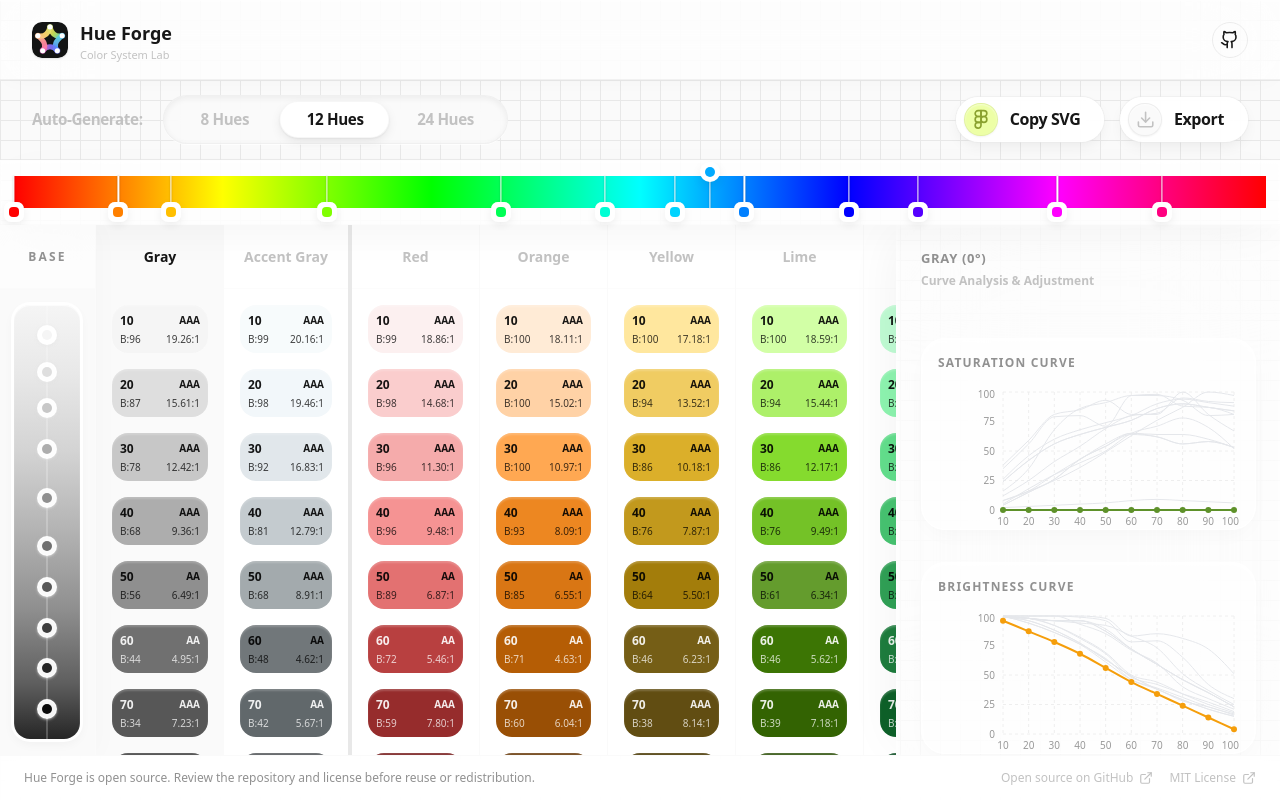
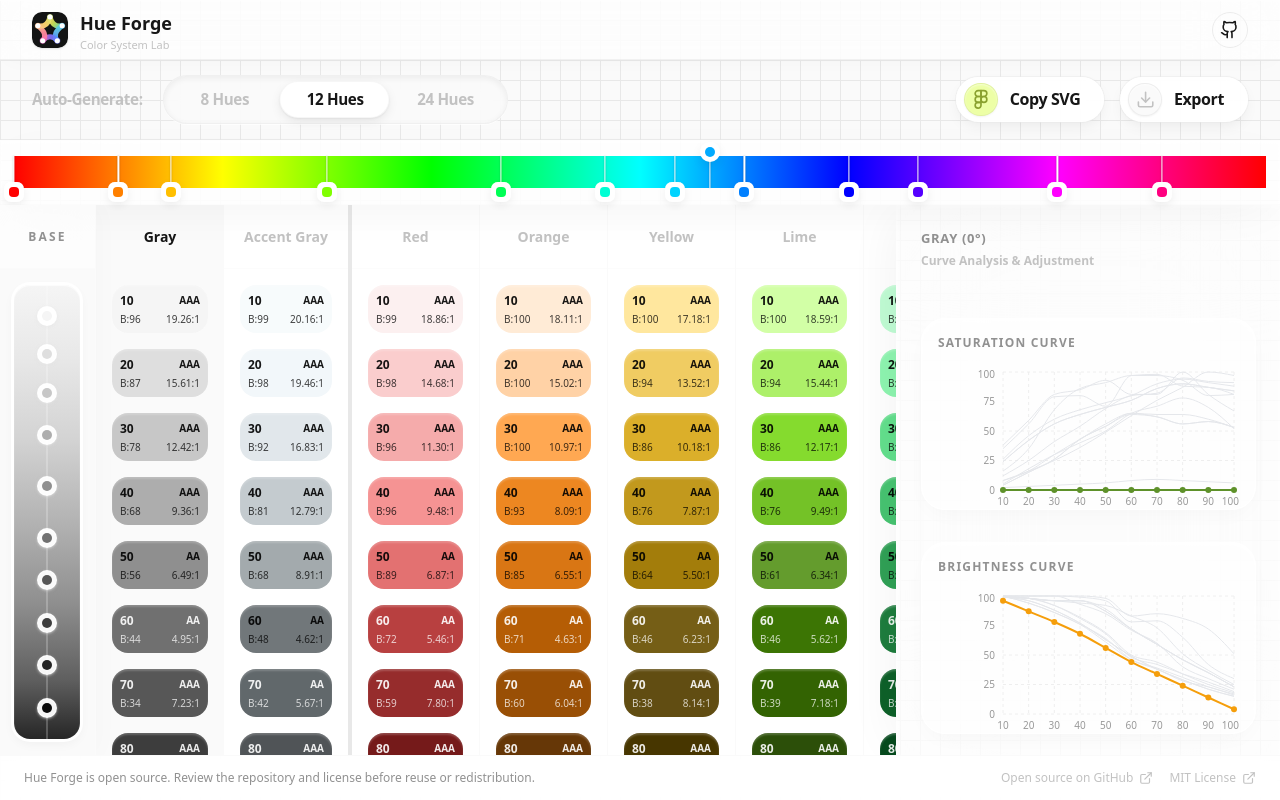
Before and after one commit to chenlicool/Hue-Forge, a React (Vite) app: page / in a window 1280 px wide. Built offline with nearby package versions, Linux system fonts and the light colour scheme.

Commit message:
style: reduce TopBar height to 60px and enforce 1000px min-width

```diff
--- a/src/App.tsx
+++ b/src/App.tsx
@@ -54,7 +54,7 @@ export default function App() {
   };
 
   return (
-    <div className="flex h-screen flex-col bg-surface-base relative text-text-main font-sans overflow-hidden">
+    <div className="flex h-screen min-w-[1000px] flex-col bg-surface-base relative text-text-main font-sans overflow-hidden overflow-x-auto">
       {/* Background Grid Pattern Overlay */}
       <div
         className="pointer-events-none absolute inset-0"
--- a/src/components/TopBar.tsx
+++ b/src/components/TopBar.tsx
@@ -6,7 +6,7 @@ export function TopBar() {
   const logoSrc = `${import.meta.env.BASE_URL}favicon.svg`;
 
   return (
-    <header className="h-[80px] w-full bg-surface-panel/70 backdrop-blur-2xl flex items-center px-8 relative z-50 shadow-[0_4px_24px_-8px_rgba(0,0,0,0.04),inset_0_1px_1px_rgba(255,255,255,0.8)] border-b border-border-default/60">
+    <header className="h-[60px] w-full bg-surface-panel/70 backdrop-blur-2xl flex items-center px-8 relative z-50 shadow-[0_4px_24px_-8px_rgba(0,0,0,0.04),inset_0_1px_1px_rgba(255,255,255,0.8)] border-b border-border-default/60">
       <div className="flex items-center gap-3">
         <img
           src={logoSrc}
```
Also changed, not shown: 1 other file (tests, documents, lock files or other folders).
